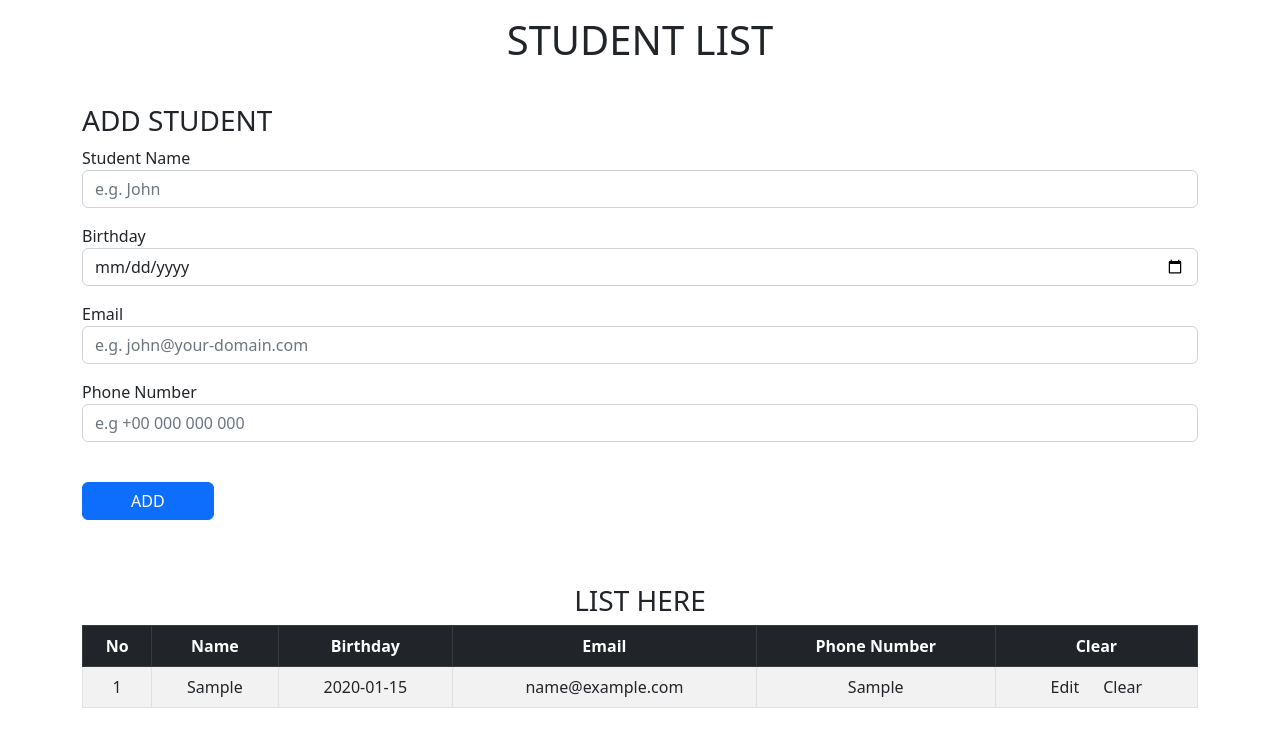
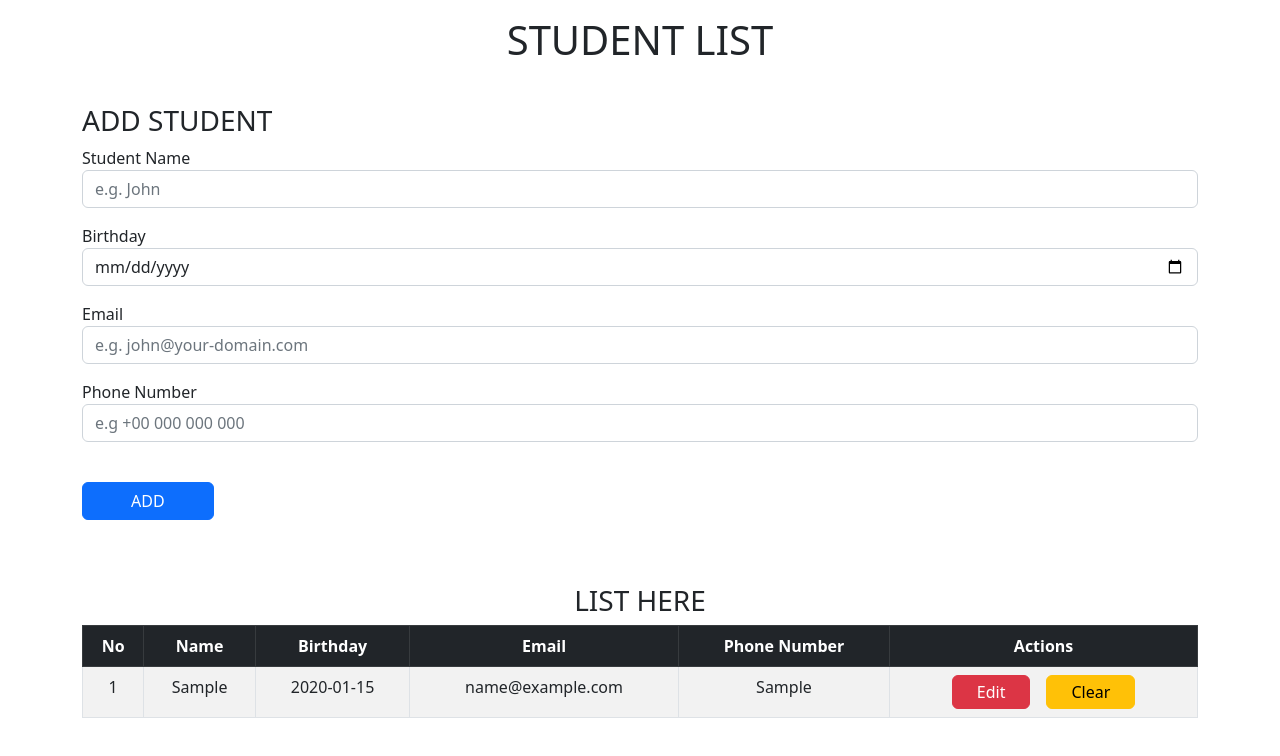
Before and after one commit to ManhTanVN/student-list, a React (Create React App) app: page / in a window 1280 px wide. Both pictures are taken after typing "Sample", "2020-01-15", "name@example.com", "Sample" into the empty fields and a click on the button "ADD". Shown: the top 756 px of the page. Built offline with nearby package versions, Linux system fonts and the light colour scheme.

Commit message:
update buttons

```diff
--- a/src/components/List.js
+++ b/src/components/List.js
@@ -18,7 +18,7 @@ function List() {
                                             <th>Birthday</th>
                                             <th>Email</th>
                                             <th>Phone Number</th>
-                                            <th>Clear</th>
+                                            <th>Actions</th>
                                         </tr>
                                     </thead>
                                     <tbody>
@@ -33,14 +33,14 @@ function List() {
                                                     <span
                                                         onClick={() => handleEdit(index, value)}
                                                         role="button"
-                                                        className="me-3 p-1"
+                                                        className="btn btn-danger me-3 p-10 py-1 px-4"
                                                     >
                                                         Edit
                                                     </span>
                                                     <span
                                                         onClick={() => handleClear(index)}
                                                         role="button"
-                                                        className="p-1 "
+                                                        className="btn btn-warning py-1 px-4"
                                                     >
                                                         Clear
                                                     </span>
```
